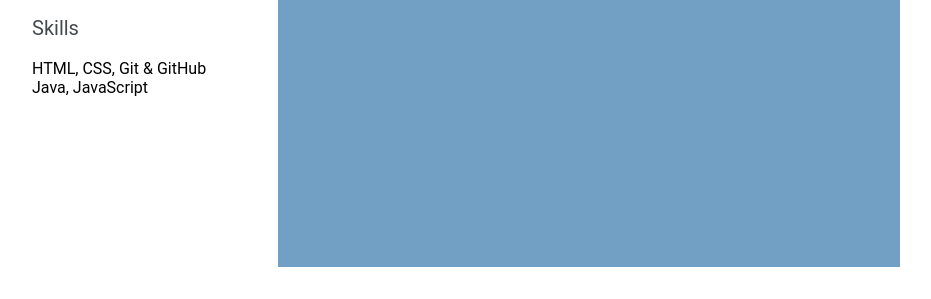
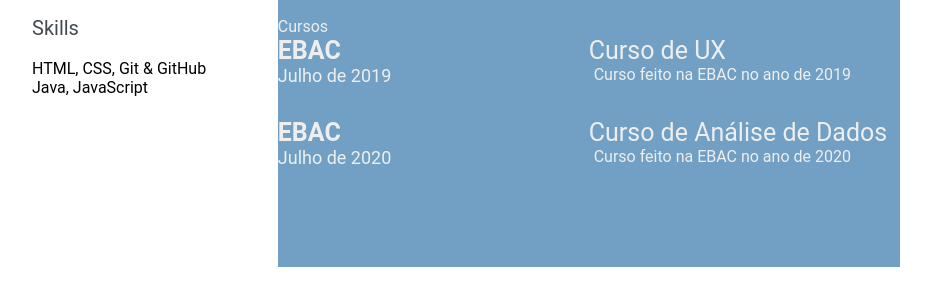
Before and after one commit to guilacerda32/guilacerda.github.io, a plain HTML site: page index.html in a window 1280 px wide. Shown: the part 565-864 px from the top of the page, without its empty margins (128-1059 px from the left). Drawn offline with Linux system fonts and the light colour scheme.

Commit message:
feature: add-cursos-extras (#5)

```diff
--- a/index.html
+++ b/index.html
@@ -79,11 +79,11 @@
             <div class="education-contents">
               <div clas="education-left">
                 <p class="education-school-name">PUC</p>
-        <p class="education-time-period">2021-2023</p>
-              </div>
-              <div class="education-right">
-        <p class="education-subject">Software Engineer</p>
-        <p class="education-desc">Pós graduação em Engenharia de Software</p>
+                <p class="education-time-period">2021-2023</p>
+            </div>
+            <div class="education-right">
+                <p class="education-subject">Software Engineer</p>
+                <p class="education-desc">Pós graduação em Engenharia de Software</p>
     </div>
     <div clas="education-left">
         <p class="education-school-name">Unoeste</p>
@@ -98,6 +98,32 @@
 
 
 </section>
+<section class="awards gap">
+    <div class="right-title">Cursos</div>
+    <div class="awards-contents">
+        <div class="awards-left">
+            <p class="awards-company-name">EBAC</p>
+            <p class="awards-time-period">Julho de 2019</p>
+        </div>
+    <div class="awards-right">
+    <p class="awards-name">Curso de UX</p>
+    <p class="awards-desc">Curso feito na EBAC no ano de 2019</p>
+    </div>
+     </div>
+     <div class="awards-contents">
+        <div class="awards-left">
+            <p class="awards-company-name">EBAC</p>
+            <p class="awards-time-period">Julho de 2020</p>
+        </div>
+    <div class="awards-right">
+    <p class="awards-name">Curso de Análise de Dados</p>
+    <p class="awards-desc">Curso feito na EBAC no ano de 2020</p>
+    </div>
+
+
+
+
+</section>
 
     </main>
 </body>
```
